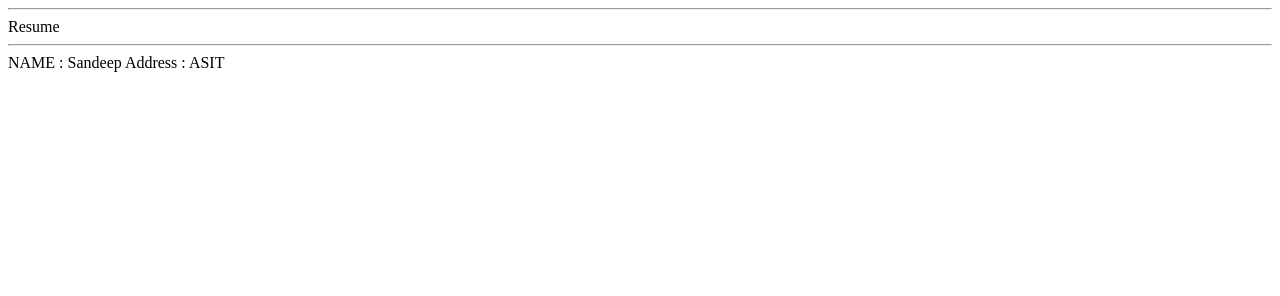
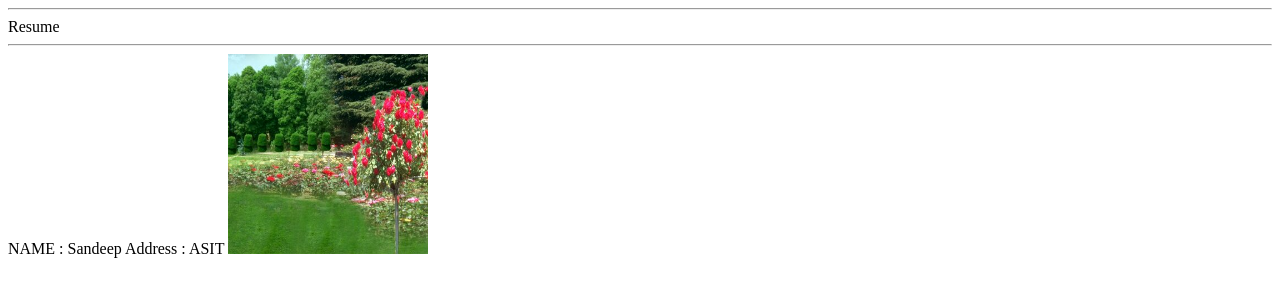
Before and after one commit to hacker5005/sandeep, a plain HTML site: page index.html in a window 1280 px wide. Drawn offline with Linux system fonts and the light colour scheme.

Commit message:
Update index.html

```diff
--- a/index.html
+++ b/index.html
@@ -8,6 +8,8 @@
    <hr>
    NAME : Sandeep
    Address : ASIT
+    <img src="1.jpg" width="200px" height="200px" alt="error" />
+
   </body>
 
 
```
